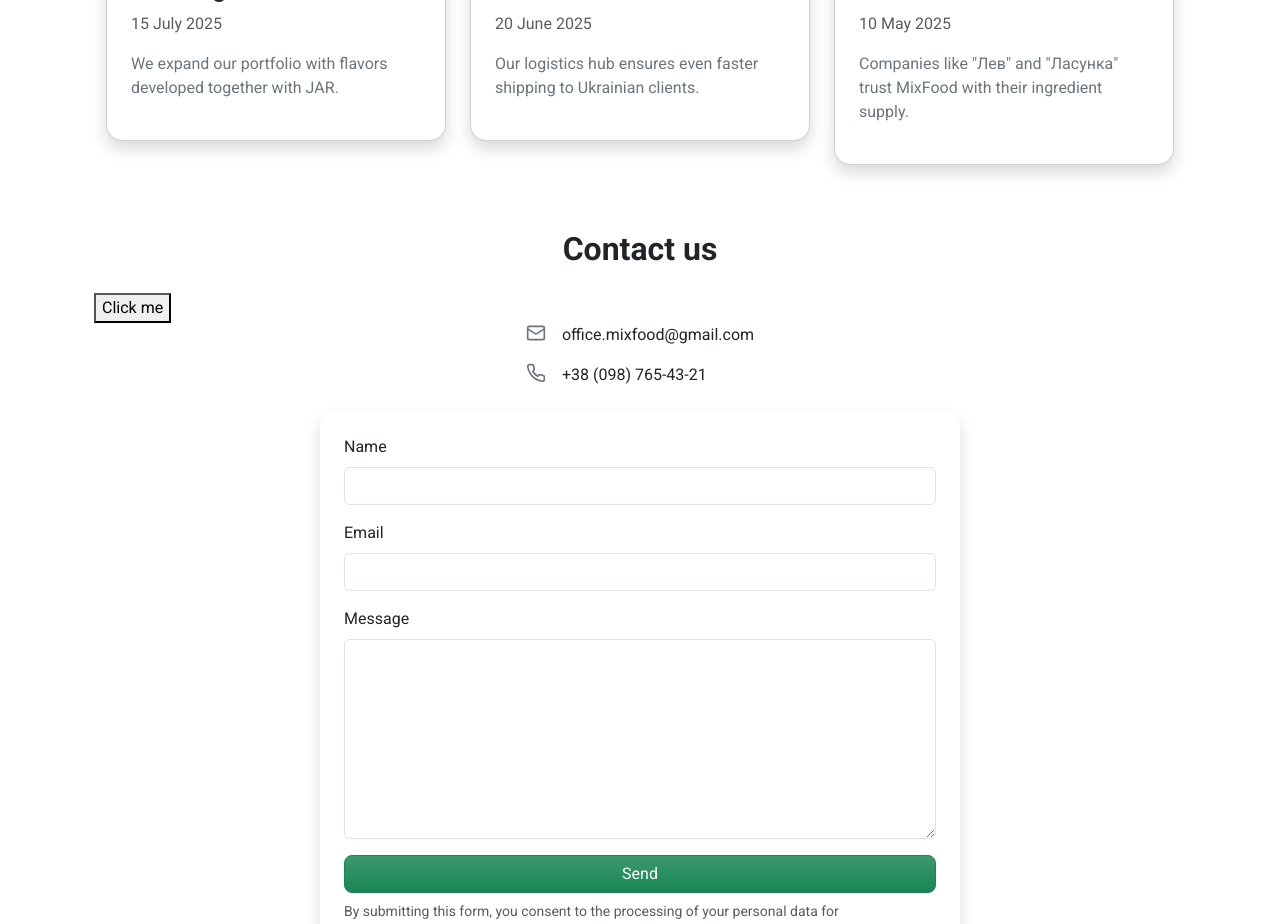
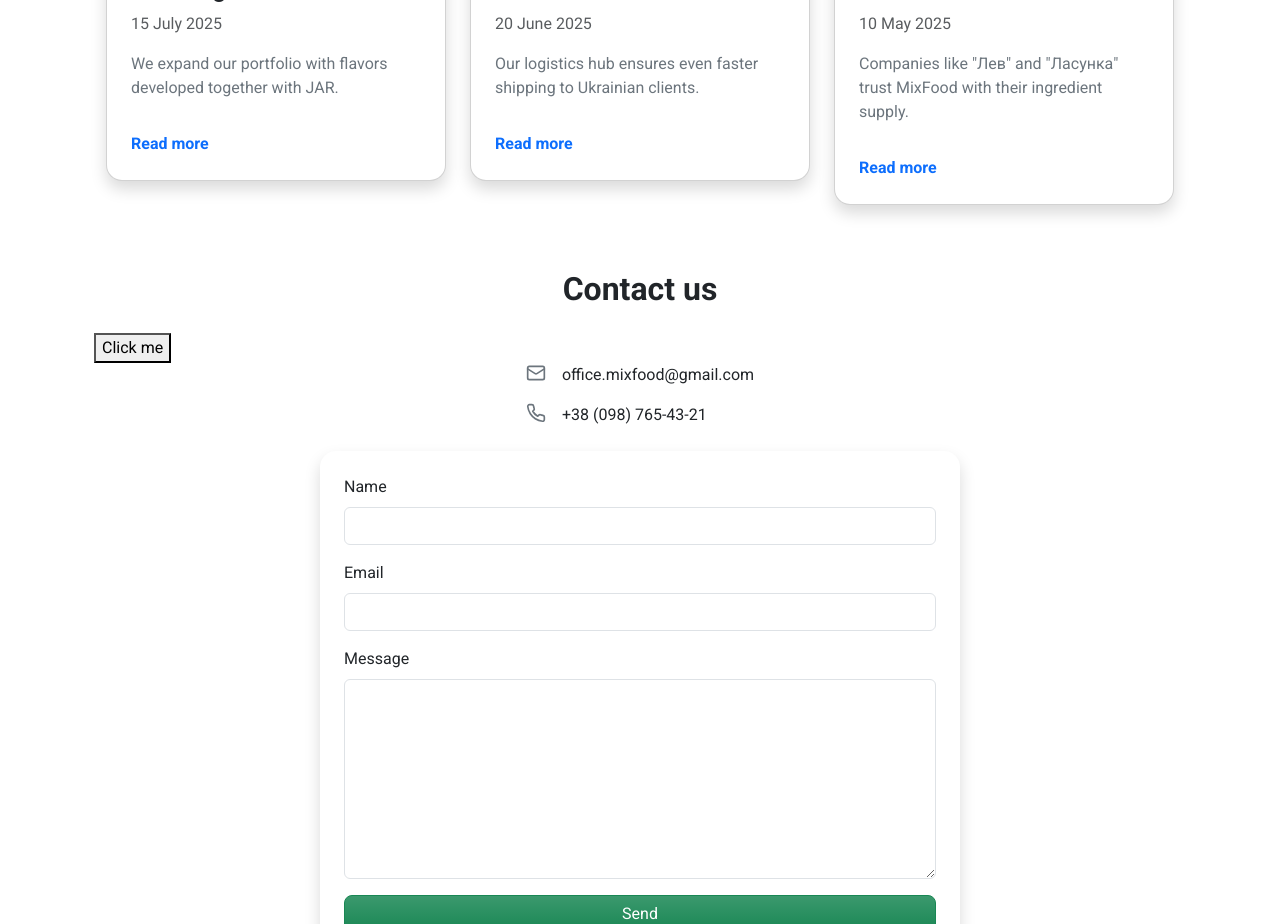
Before and after one commit to RenatAsadulov/Mix-food, a React (Vite) app: page / in a window 1280 px wide. Shown: the part 1160-2084 px from the top of the page. Built offline with nearby package versions, Linux system fonts and the light colour scheme.

Commit message:
Update home news section to share utilities

```diff
--- a/src/sections/NewsSection.jsx
+++ b/src/sections/NewsSection.jsx
@@ -1,15 +1,15 @@
 import { motion } from "framer-motion";
 import { Card, CardContent } from "@/components/ui/card";
+import { Link } from "react-router-dom";
 import { useI18n } from "../i18n/i18n";
-
-const baseDates = ["2025-07-15", "2025-06-20", "2025-05-10"];
+import { getNewsItems, formatNewsDate } from "../utils/news";
 
 export default function NewsSection() {
   const { t, lang } = useI18n();
-  const newsData = t("news.items").map((item, idx) => ({
-    ...item,
-    date: baseDates[idx],
-  }));
+  const newsData = getNewsItems(t("news.items"));
+  const locale = lang === "pl" ? "pl-PL" : lang === "uk" ? "uk-UA" : "en-GB";
+  const readMoreLabel =
+    lang === "pl" ? "Czytaj więcej" : lang === "uk" ? "Детальніше" : "Read more";
   return (
     <section id="news" className="container py-3">
       <motion.h3
@@ -24,33 +24,28 @@ export default function NewsSection() {
       <div className="container">
         <div className="row g-4">
           {newsData.map((item) => (
-            <div key={item.title} className="col-md-6 col-lg-4">
+            <div key={item.slug} className="col-md-6 col-lg-4">
               <motion.div
                 initial={{ opacity: 0, y: 20 }}
                 whileInView={{ opacity: 1, y: 0 }}
                 viewport={{ once: true }}
                 transition={{ duration: 0.4 }}
               >
-                <Card className="h-100">
+                <Card className="h-100 position-relative">
                   <CardContent className="d-flex flex-column h-100 p-4">
                     <h4 className="fs-4 fw-semibold mb-2 flex-grow-1">
                       {item.title}
                     </h4>
                     <time className="text-muted mb-3 d-block">
-                      {new Date(item.date).toLocaleDateString(
-                        lang === "pl"
-                          ? "pl-PL"
-                          : lang === "uk"
-                          ? "uk-UA"
-                          : "en-GB",
-                        {
-                          day: "2-digit",
-                          month: "long",
-                          year: "numeric",
-                        }
-                      )}
+                      {formatNewsDate(item.date, locale)}
                     </time>
                     <p className="text-secondary flex-grow-1">{item.excerpt}</p>
+                    <Link
+                      to={`/news/${item.slug}`}
+                      className="stretched-link mt-3 text-decoration-none fw-semibold text-primary"
+                    >
+                      {readMoreLabel}
+                    </Link>
                   </CardContent>
                 </Card>
               </motion.div>
```
